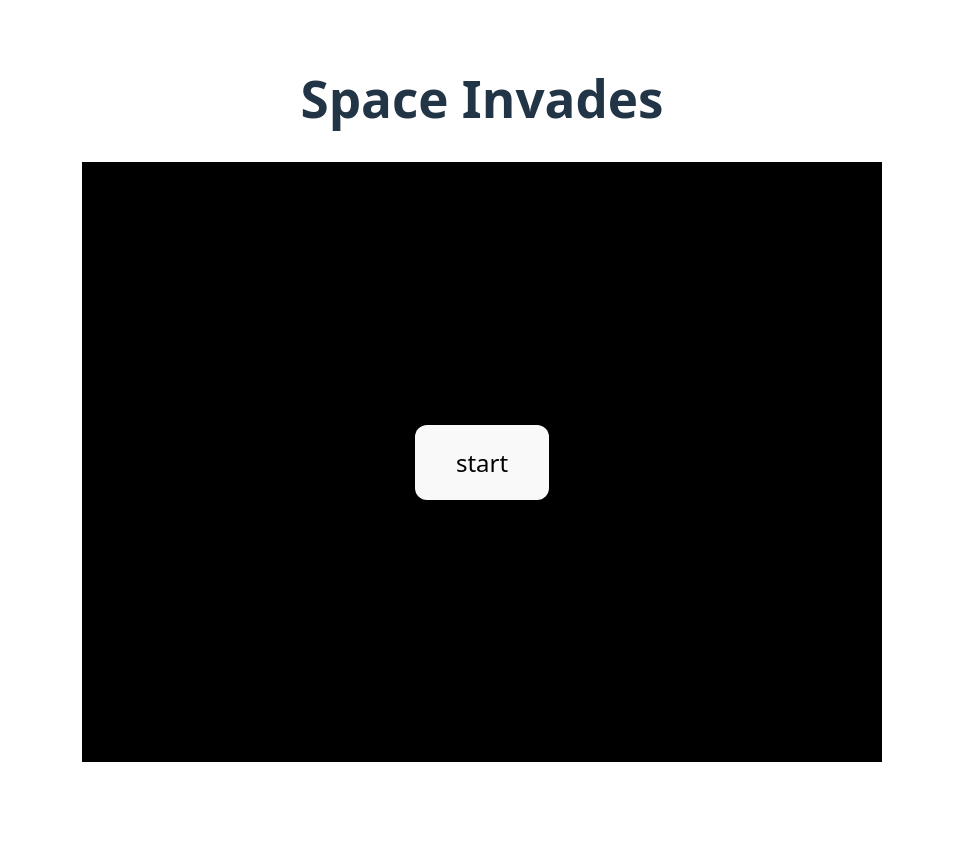
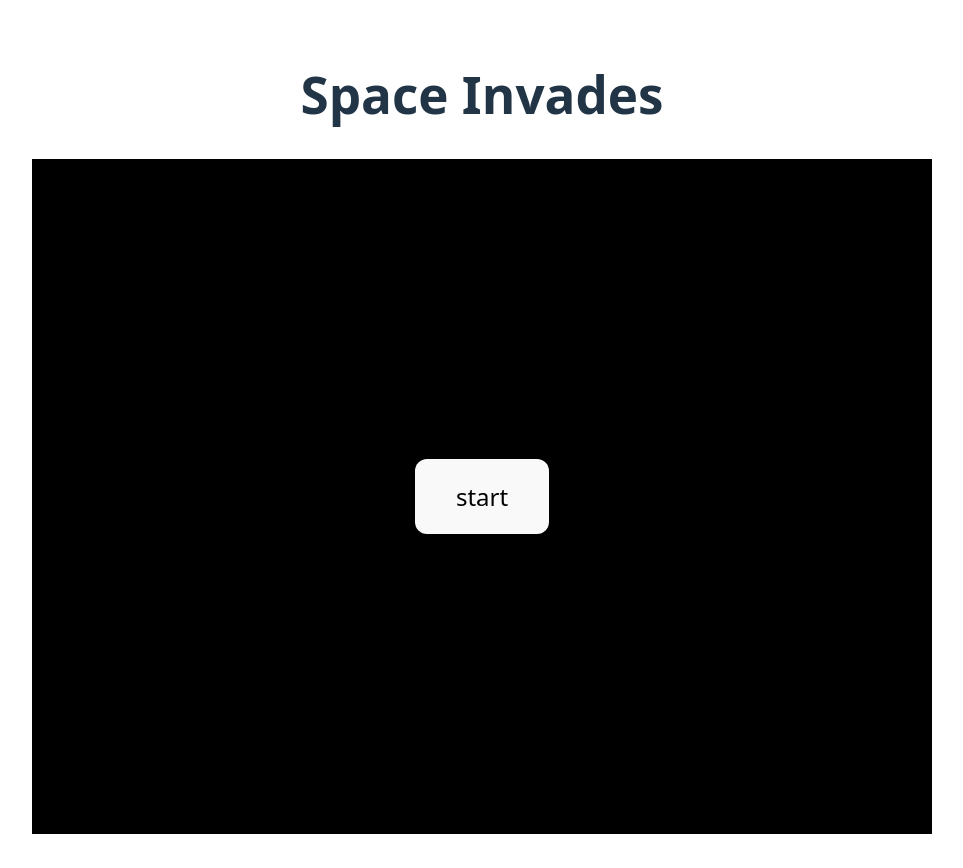
Before and after one commit to galportnoy/SpaceInvaders, a React (Vite) app in the folder code/frontend/spaceinvaders/: page / in a window 1280 px wide. Shown: the whole page, without its empty margins (158-1121 px from the left). Before the commit the page ends 800 px from the top, so only its background shows below. Built offline with nearby package versions, Linux system fonts and the light colour scheme.

Commit message:
9-create-player-spaceship - added relative dimensions

```diff
--- a/code/frontend/spaceinvaders/src/components/Board.css
+++ b/code/frontend/spaceinvaders/src/components/Board.css
@@ -1,11 +1,12 @@
 .board{
-    width: 800px;
-    height: 600px;
+    width: min(90vw, 900px);
+    aspect-ratio: 4 / 3;
     border: 2px solid white;
     background-color: black;
     display: flex;
     justify-content: center;
     align-items: center;
+    position: relative;
 }
 
 .start-button{
```
